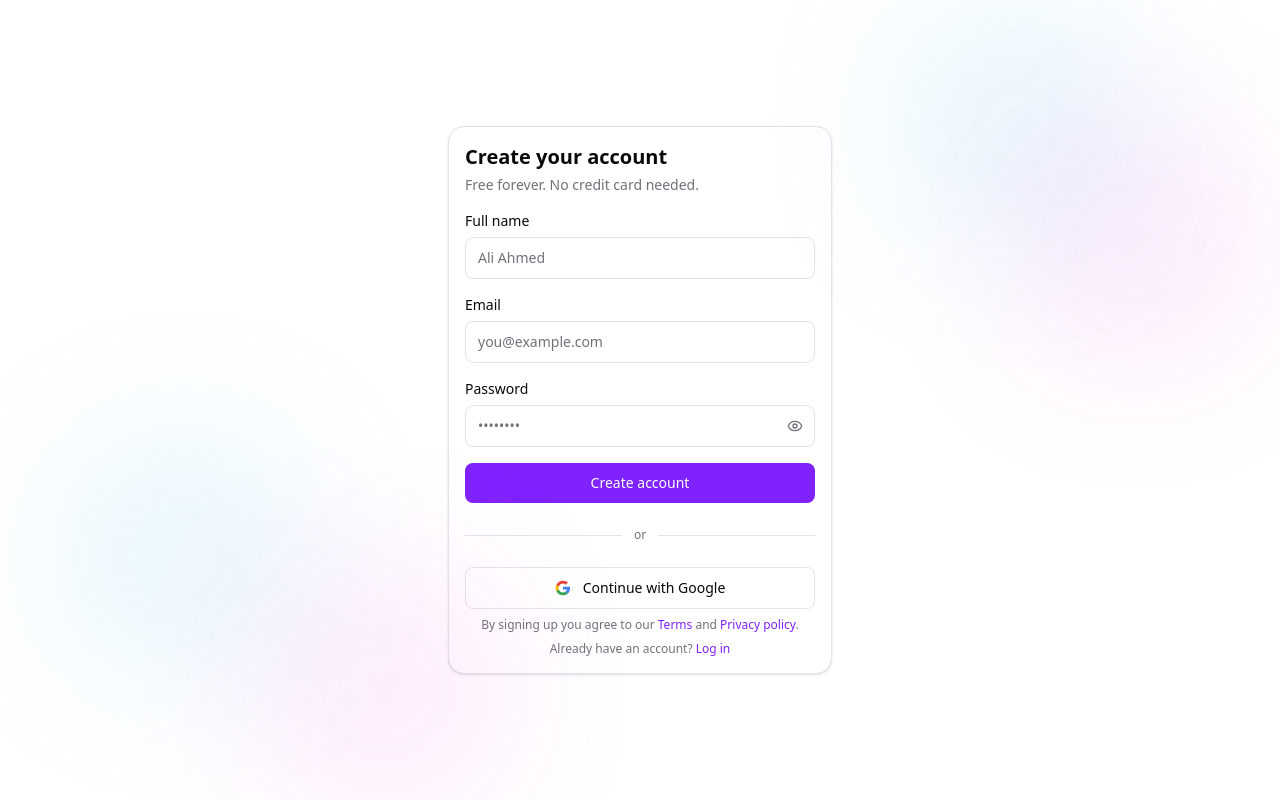
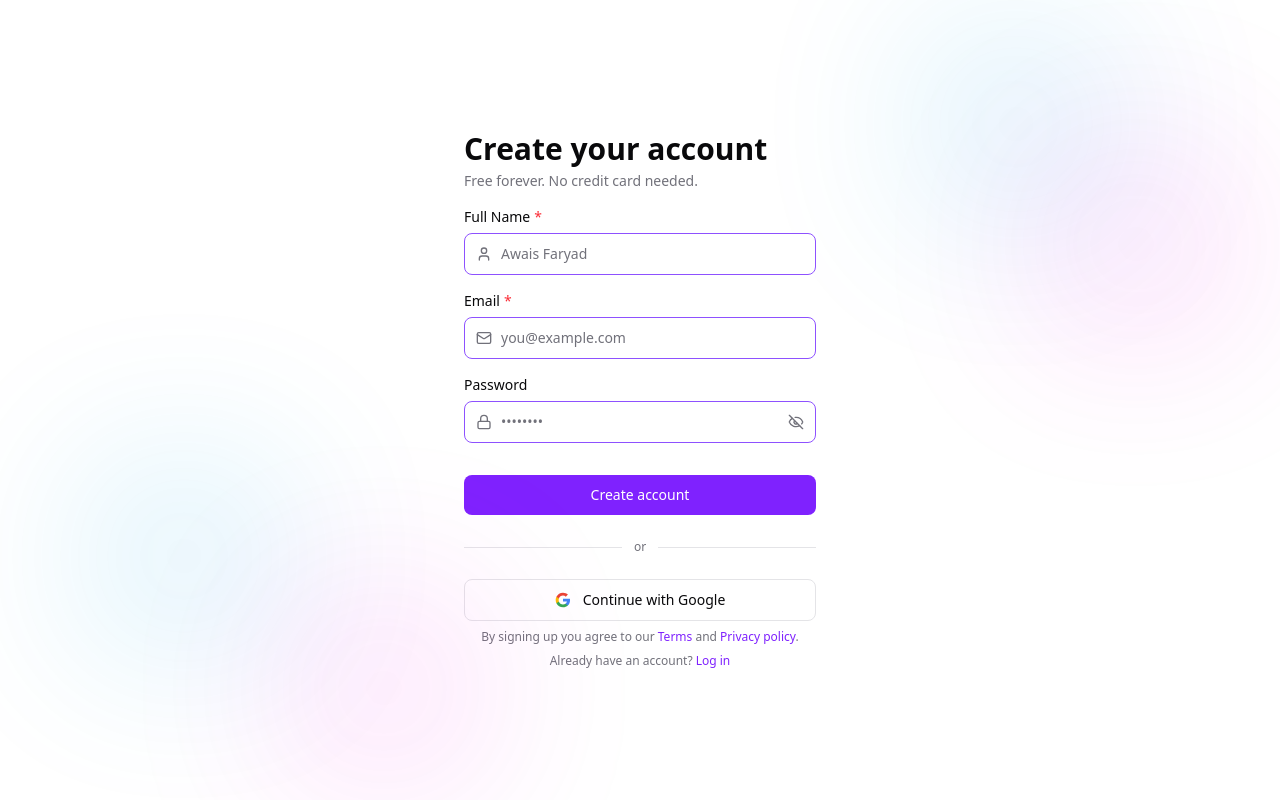
Before and after one commit to awaisfaryad25/DevCollab-FE, a Next.js app: page /register in a window 1280 px wide. Built offline with nearby package versions, Linux system fonts and the light colour scheme.

Commit message:
auth pages design

```diff
--- a/src/app/(public)/(auth)/login/page.tsx
+++ b/src/app/(public)/(auth)/login/page.tsx
@@ -2,9 +2,10 @@
 
 import { useState } from "react";
 import Link from "next/link";
-import { Eye, EyeOff, Loader2 } from "lucide-react";
+import { Eye, EyeOff, Loader2, Lock, Mail } from "lucide-react";
 import { cn } from "@/lib/utils";
 import BackgroundGradient from "@/app/ui/background-gradient";
+import Input from "@/app/ui/Input";
 
 export default function LoginPage() {
   const [show, setShow] = useState(false);
@@ -28,10 +29,10 @@ export default function LoginPage() {
     <div className="relative flex min-h-screen items-center justify-center">
       <BackgroundGradient />
       {/* Card */}
-      <div className="rounded-2xl border border-border bg-background p-4 shadow-sm w-full max-w-sm mx-auto">
+      <div className="p-4 w-full max-w-sm mx-auto">
         <div className="mb-4 ">
-          <h1 className="text-xl font-semibold text-foreground">
-            Welcome back
+          <h1 className="text-2xl lg:text-3xl font-semibold text-foreground">
+            Welcome back!
           </h1>
           <p className="mt-1 text-sm text-muted-foreground">
             Log in to your DevCollab account
@@ -39,63 +40,26 @@ export default function LoginPage() {
         </div>
 
         {/* Form */}
-        <form onSubmit={handleSubmit} className="space-y-4">
-          <div>
-            <label
-              htmlFor="email"
-              className="mb-1.5 block text-sm font-medium text-foreground"
-            >
-              Email
-            </label>
-            <input
-              id="email"
-              type="email"
-              autoComplete="email"
-              required
-              placeholder="you@example.com"
-              className="w-full rounded-lg border border-border bg-background px-3 py-2.5 text-sm text-foreground placeholder:text-muted-foreground focus:outline-none focus:ring-2 focus:ring-violet-500 focus:ring-offset-1"
+        <form onSubmit={handleSubmit} className="space-y-2">
+          <div className="space-y-4">
+            <Input label="Email" className="focus:ring-0! border-violet-500!" type="email" placeholder="you@example.com" leftIcon={<Mail className="size-4" />} required />
+            <Input
+              label="Password"
+              type={show ? "text" : "password"}
+              placeholder="••••••••"
+              className="focus:ring-0! border-violet-500!"
+              leftIcon={<Lock className="size-4" />}
+              rightIcon={show ? <Eye className="h-4 w-4" /> : <EyeOff className="h-4 w-4" />}
+              onRightIconClick={() => setShow(!show)}
             />
           </div>
-
-          <div>
-            <label
-              htmlFor="password"
-              className="text-sm font-medium text-foreground"
-            >
-              Password
-            </label>
-            <div className="relative">
-              <input
-                id="password"
-                type={show ? "text" : "password"}
-                autoComplete="current-password"
-                required
-                placeholder="••••••••"
-                className="w-full rounded-lg border border-border bg-background px-3 py-2.5 pr-10 text-sm text-foreground placeholder:text-muted-foreground focus:outline-none focus:ring-2 focus:ring-violet-500 focus:ring-offset-1"
-              />
-              <button
-                type="button"
-                onClick={() => setShow(!show)}
-                className="absolute right-3 top-1/2 -translate-y-1/2 text-muted-foreground hover:text-foreground"
-                aria-label={show ? "Hide password" : "Show password"}
-              >
-                {show ? ( <EyeOff className="size-4" /> ) : ( <Eye className="size-4" /> )}
-              </button>
-            </div>
-            <div className="mt-1.5 flex items-center justify-end">
-              <Link
-                href="/forgot-password"
-                className="text-xs text-violet-600 hover:underline"
-              >
-                Forgot password?
-              </Link>
-            </div>
+          <div className="text-sm text-end text-violet-600">
+            <Link href="/forgot-password" className="hover:underline">Forgot Password?</Link>
           </div>
-
           <button
             type="submit"
             disabled={loading}
-            className="flex w-full items-center justify-center gap-2 rounded-lg bg-violet-600 py-2.5 text-sm font-medium text-white transition-colors hover:bg-violet-700 disabled:opacity-60"
+            className="flex w-full mt-8 items-center justify-center gap-2 rounded-lg bg-violet-600 py-2.5 text-sm font-medium text-white transition-colors hover:bg-violet-700 disabled:opacity-60"
           >
             {loading && <Loader2 className="h-4 w-4 animate-spin" />}
             Log in
@@ -114,7 +78,7 @@ export default function LoginPage() {
           type="button"
           onClick={handleGoogle}
           disabled={googleLoading}
-          className="flex w-full items-center justify-center gap-3 rounded-lg border border-border bg-background py-2.5 text-sm font-medium text-foreground transition-colors hover:bg-accent disabled:opacity-60"
+          className="flex w-full items-center justify-center gap-3 rounded-lg border border-violet-500 bg-background py-2.5 text-sm font-medium text-foreground transition-colors hover:bg-accent disabled:opacity-60"
         >
           {googleLoading ? (
             <Loader2 className="h-4 w-4 animate-spin" />
--- a/src/app/(public)/(auth)/register/page.tsx
+++ b/src/app/(public)/(auth)/register/page.tsx
@@ -2,8 +2,9 @@
 
 import { useState } from "react";
 import Link from "next/link";
-import { Eye, EyeOff, Loader2, CheckCircle2 } from "lucide-react";
+import { Eye, EyeOff, Loader2, CheckCircle2, Mail, Lock, User } from "lucide-react";
 import BackgroundGradient from "@/app/ui/background-gradient";
+import Input from "@/app/ui/Input";
 
 const passwordRules = [
   { label: "At least 8 characters", test: (p: string) => p.length >= 8 },
@@ -27,9 +28,9 @@ export default function RegisterPage() {
   return (
     <div className="relative flex min-h-screen items-center justify-center">
       <BackgroundGradient />
-      <div className="rounded-2xl border border-border bg-background p-4 shadow-sm w-full max-w-sm">
+      <div className="p-4 w-full max-w-sm mx-auto">
         <div className="mb-4">
-          <h1 className="text-xl font-semibold text-foreground">
+          <h1 className="text-2xl lg:text-3xl font-semibold text-foreground">
             Create your account
           </h1>
           <p className="mt-1 text-sm text-muted-foreground">
@@ -37,83 +38,25 @@ export default function RegisterPage() {
           </p>
         </div>
 
-        <form onSubmit={handleSubmit} className="space-y-4">
-          <div>
-            <label htmlFor="name" className="mb-1.5 block text-sm font-medium text-foreground">
-              Full name
-            </label>
-            <input
-              id="name"
-              type="text"
-              autoComplete="name"
-              required
-              placeholder="Ali Ahmed"
-              className="w-full rounded-lg border border-border bg-background px-3 py-2.5 text-sm text-foreground placeholder:text-muted-foreground focus:outline-none focus:ring-2 focus:ring-violet-500 focus:ring-offset-1"
+        <form onSubmit={handleSubmit} className="space-y-2">
+          <div className="space-y-4">
+            <Input label="Full Name" className="focus:ring-0! border-violet-500!" type="text" placeholder="Awais Faryad" leftIcon={<User className="size-4" />} required />
+            <Input label="Email" className="focus:ring-0! border-violet-500!" type="email" placeholder="you@example.com" leftIcon={<Mail className="size-4" />} required />
+            <Input
+              label="Password"
+              type={show ? "text" : "password"}
+              placeholder="••••••••"
+              className="focus:ring-0! border-violet-500!"
+              leftIcon={<Lock className="size-4" />}
+              rightIcon={show ? <Eye className="h-4 w-4" /> : <EyeOff className="h-4 w-4" />}
+              onRightIconClick={() => setShow(!show)}
             />
-          </div>
-
-          <div>
-            <label htmlFor="email" className="mb-1.5 block text-sm font-medium text-foreground">
-              Email
-            </label>
-            <input
-              id="email"
-              type="email"
-              autoComplete="email"
-              required
-              placeholder="you@example.com"
-              className="w-full rounded-lg border border-border bg-background px-3 py-2.5 text-sm text-foreground placeholder:text-muted-foreground focus:outline-none focus:ring-2 focus:ring-violet-500 focus:ring-offset-1"
-            />
-          </div>
-
-          <div>
-            <label htmlFor="password" className="mb-1.5 block text-sm font-medium text-foreground">
-              Password
-            </label>
-            <div className="relative">
-              <input
-                id="password"
-                type={show ? "text" : "password"}
-                autoComplete="new-password"
-                required
-                placeholder="••••••••"
-                value={password}
-                onChange={(e) => setPassword(e.target.value)}
-                className="w-full rounded-lg border border-border bg-background px-3 py-2.5 pr-10 text-sm text-foreground placeholder:text-muted-foreground focus:outline-none focus:ring-2 focus:ring-violet-500 focus:ring-offset-1"
-              />
-              <button
-                type="button"
-                onClick={() => setShow(!show)}
-                className="absolute right-3 top-1/2 -translate-y-1/2 text-muted-foreground hover:text-foreground"
-                aria-label={show ? "Hide password" : "Show password"}
-              >
-                {show ? <EyeOff className="h-4 w-4" /> : <Eye className="h-4 w-4" />}
-              </button>
-            </div>
-
-            {/* Password strength hints */}
-            {password.length > 0 && (
-              <ul className="mt-2 space-y-1">
-                {passwordRules.map(({ label, test }) => (
-                  <li key={label} className="flex items-center gap-1.5 text-xs">
-                    <CheckCircle2
-                      className={`h-3.5 w-3.5 ${
-                        test(password) ? "text-emerald-500" : "text-muted-foreground"
-                      }`}
-                    />
-                    <span className={test(password) ? "text-emerald-600" : "text-muted-foreground"}>
-                      {label}
-                    </span>
-                  </li>
-                ))}
-              </ul>
-            )}
           </div>
 
           <button
             type="submit"
             disabled={loading}
-            className="flex w-full items-center justify-center gap-2 rounded-lg bg-violet-600 py-2.5 text-sm font-medium text-white transition-colors hover:bg-violet-700 disabled:opacity-60"
+            className="flex w-full mt-8 items-center justify-center gap-2 rounded-lg bg-violet-600 py-2.5 text-sm font-medium text-white transition-colors hover:bg-violet-700 disabled:opacity-60"
           >
             {loading && <Loader2 className="h-4 w-4 animate-spin" />}
             Create account
--- /dev/null
+++ b/src/app/ui/Input.tsx
@@ -0,0 +1,116 @@
+import * as React from "react";
+import { cn } from "@/lib/utils";
+
+type InputProps = React.InputHTMLAttributes<HTMLInputElement> & {
+  label?: string;
+  error?: string;
+  hint?: string;
+  leftIcon?: React.ReactNode;
+  rightIcon?: React.ReactNode;
+  onRightIconClick?: () => void;
+};
+
+const Input = React.forwardRef<HTMLInputElement, InputProps>(
+  (
+    {
+      label,
+      error,
+      hint,
+      leftIcon,
+      rightIcon,
+      onRightIconClick,
+      className,
+      id,
+      required,
+      disabled,
+      ...props
+    },
+    ref
+  ) => {
+    const inputId = id ?? React.useId();
+
+    return (
+      <div className="flex w-full flex-col gap-1.5">
+        {/* Label */}
+        {label && (
+          <label htmlFor={inputId} className="text-sm font-medium text-foreground">
+            {label}
+            {required && (<span className="ml-1 text-red-500" aria-hidden="true">*</span>)}
+          </label>
+        )}
+
+        {/* Input wrapper */}
+        <div className="relative flex items-center">
+
+          {/* Left icon */}
+          {leftIcon && (
+            <div className="pointer-events-none absolute left-3 flex items-center text-muted-foreground">
+              {leftIcon}
+            </div>
+          )}
+
+          <input
+            ref={ref}
+            id={inputId}
+            disabled={disabled}
+            required={required}
+            aria-invalid={!!error}
+            aria-describedby={
+              error ? `${inputId}-error` : hint ? `${inputId}-hint` : undefined
+            }
+            className={cn(
+              // base
+              "w-full rounded-lg border bg-background text-sm text-foreground placeholder:text-muted-foreground",
+              "px-3 py-2.5 transition-colors outline-none",
+              "focus:ring-2 focus:ring-offset-1",
+              leftIcon && "pl-9",
+              rightIcon && "pr-9",
+              !error && " focus:ring-gray-300",
+              error && "border-red-400 focus:ring-red-400",
+              // disabled state
+              disabled && "cursor-not-allowed opacity-50",
+              className
+            )}
+            {...props}
+          />
+
+          {/* Right icon */}
+          {rightIcon && (
+            <div
+              className={cn(
+                "absolute right-3 flex items-center text-muted-foreground",
+                onRightIconClick ? "cursor-pointer hover:text-violet-500" : "pointer-events-none"
+              )}
+              onClick={onRightIconClick}
+              aria-hidden={!onRightIconClick}
+            >
+              {rightIcon}
+            </div>
+          )}
+        </div>
+
+        {/* Error message */}
+        {error && (
+          <p
+            id={`${inputId}-error`}
+            className="flex items-center gap-1 text-xs text-red-500"
+            role="alert"
+          >
+            {error}
+          </p>
+        )}
+
+        {/* Hint text */}
+        {!error && hint && (
+          <p id={`${inputId}-hint`} className="text-xs text-muted-foreground">
+            {hint}
+          </p>
+        )}
+      </div>
+    );
+  }
+);
+
+// Input.displayName = "Input";
+
+export default Input;
```
Also changed, not shown: src/app/(public)/(auth)/forgot-password/page.tsx (+9 -17 lines), src/app/(public)/(auth)/reset-password/page.tsx (+25 -51 lines), src/app/ui/background-gradient.tsx (+4 -4 lines).
